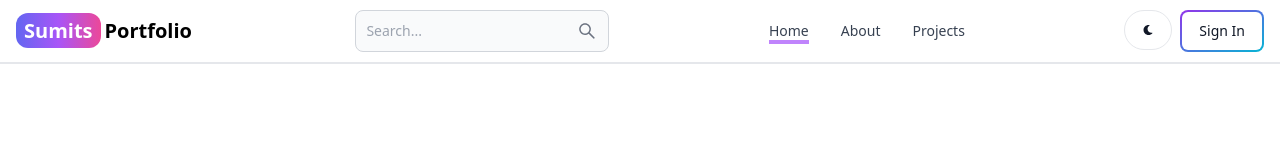
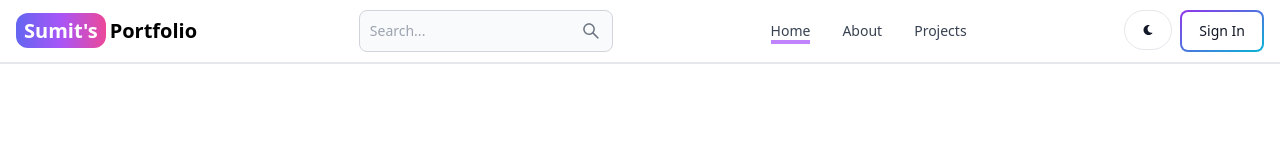
Before and after one commit to sumitsharnov/BlogBlog, a React (Vite) app in the folder client/: page / in a window 1280 px wide. Shown: the top 160 px of the page. Built offline with nearby package versions, Linux system fonts and the light colour scheme.

Commit message:
Very small change

```diff
--- a/client/src/components/Header.jsx
+++ b/client/src/components/Header.jsx
@@ -13,7 +13,7 @@ export default function Header() {
         className="self-center whitespace-nowrap text-sm sm:text-xl font-semibold dark:text-white"
       >
         <span className="px-2 py-1 bg-gradient-to-r from-indigo-500 via-purple-500 to-pink-500 text-white rounded-xl">
-          Sumits
+         {`Sumit's`}
         </span>
         <span className="p-1">Portfolio</span>
       </NavLink>
```
